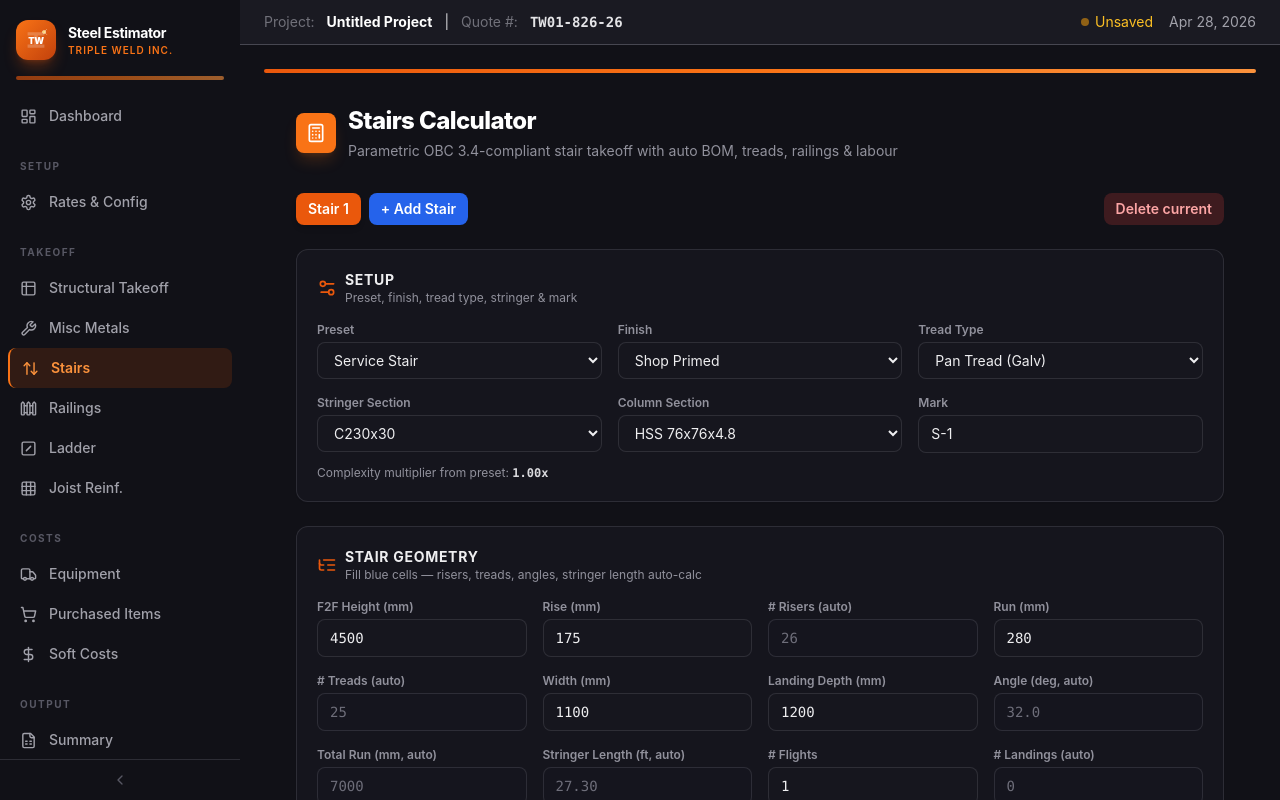
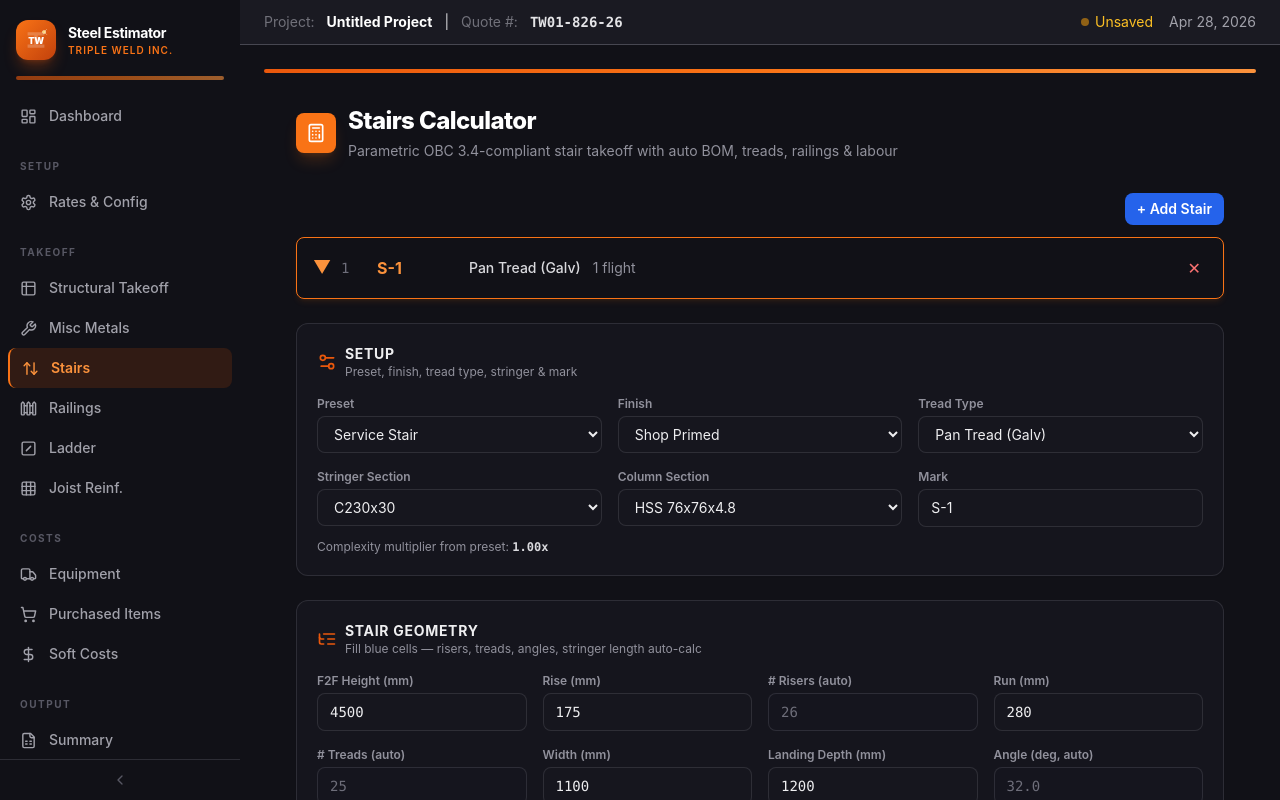
Before and after one commit to Tripleweld/steel-estimator-pro, a React (Vite) app: page /stairs in a window 1280 px wide. Both pictures are taken after a click on the button "+ Add Stair". Built offline with nearby package versions, Linux system fonts and the light colour scheme.

Commit message:
feat(Stairs): replace tab nav with vertical card list (Ladder/Railings-style)

```diff
--- a/src/pages/Stairs.jsx
+++ b/src/pages/Stairs.jsx
@@ -551,22 +551,8 @@ export default function Stairs() {
           </div>
         </div>
 
-        {/* Multi-stair tab nav */}
-        <div className="mb-6 flex flex-wrap items-center gap-2">
-          {stairsArr.map((st, i) => (
-            <button
-              key={st.id}
-              type="button"
-              onClick={() => setActiveIdx(i)}
-              className={`px-3 py-1.5 rounded-lg text-sm font-semibold transition ${
-                i === safeIdx
-                  ? 'bg-fire-600 text-white shadow-md'
-                  : 'bg-steel-700 text-steel-300 hover:bg-steel-600'
-              }`}
-            >
-              {`Stair ${i + 1}${st.mark ? ` — ${st.mark}` : ''}`}
-            </button>
-          ))}
+        {/* Add Stair button (top-right) */}
+        <div className="mb-3 flex justify-end">
           <button
             type="button"
             onClick={() => {
@@ -578,21 +564,56 @@ export default function Stairs() {
           >
             + Add Stair
           </button>
+        </div>
+
+        {/* Vertical card list — Ladder/Railings style */}
         {stairsArr.length > 0 && (
+          <div className="mb-6 space-y-2">
+            {stairsArr.map((st, i) => {
+              const isActive = i === safeIdx;
+              const mark = st.mark || `S-${i + 1}`;
+              const f2f = st.f2fHeight ?? st.floorHeight ?? 0;
+              const treadType = st.treadType || 'Pan Tread (Galv)';
+              const flights = st.flights ?? 1;
+              return (
+                <div
+                  key={st.id}
+                  onClick={() => setActiveIdx(i)}
+                  className={`rounded-lg border px-4 py-3 flex items-center gap-3 cursor-pointer transition ${
+                    isActive
+                      ? 'border-fire-500 bg-fire-950/40 shadow-md shadow-fire-500/10'
+                      : 'border-steel-700 bg-steel-800 hover:bg-steel-700/60'
+                  }`}
+                >
+                  <span className={`text-lg w-4 ${isActive ? 'text-fire-400' : 'text-steel-500'}`}>
+                    {isActive ? '▼' : '▶'}
+                  </span>
+                  <span className="text-steel-500 text-sm font-mono w-6">{i + 1}</span>
+                  <span className="text-fire-400 font-bold w-20">{mark}</span>
+                  <span className="text-steel-200 text-sm font-medium">{treadType}</span>
+                  <span className="text-steel-400 text-sm">
+                    {f2f > 0 ? `${f2f}mm · ` : ''}
+                    {flights} flight{flights !== 1 ? 's' : ''}
+                  </span>
                   <button
                     type="button"
-              onClick={() => {
-                if (window.confirm(`Delete Stair ${safeIdx + 1}?`)) {
-                  dispatch({ type: 'DELETE_STAIRS_ROW', payload: stairsId });
-                  setActiveIdx(Math.max(safeIdx - 1, 0));
+                    onClick={(e) => {
+                      e.stopPropagation();
+                      if (window.confirm(`Delete Stair ${i + 1}?`)) {
+                        dispatch({ type: 'DELETE_STAIRS_ROW', payload: st.id });
+                        setActiveIdx(Math.max(Math.min(safeIdx, stairsArr.length - 2), 0));
                       }
                     }}
-              className="ml-auto px-3 py-1.5 rounded-lg text-sm font-semibold bg-red-500/20 text-red-300 hover:bg-red-500/40"
+                    className="ml-auto p-1.5 rounded text-red-400 hover:bg-red-500/20 transition"
+                    title={`Delete Stair ${i + 1}`}
                   >
-              Delete current
+                    <span className="text-base">✕</span>
                   </button>
+                </div>
+              );
+            })}
+          </div>
         )}
-        </div>
 
         {stairsArr.length === 0 && (
           <div className="mb-6 rounded-xl border border-dashed border-steel-600 bg-steel-900/40 p-10 text-center">
```
Lines whose indentation alone changed are shown as unchanged.
